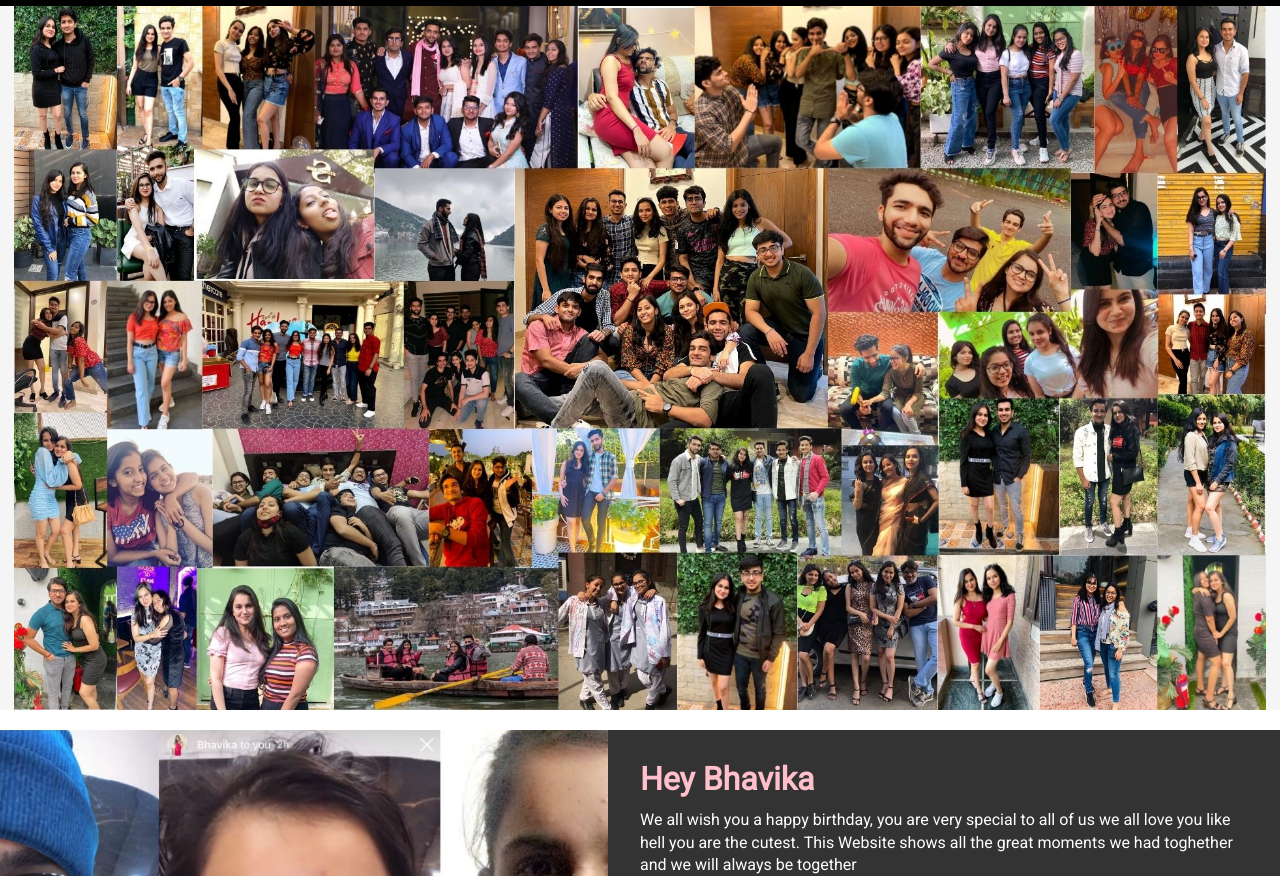
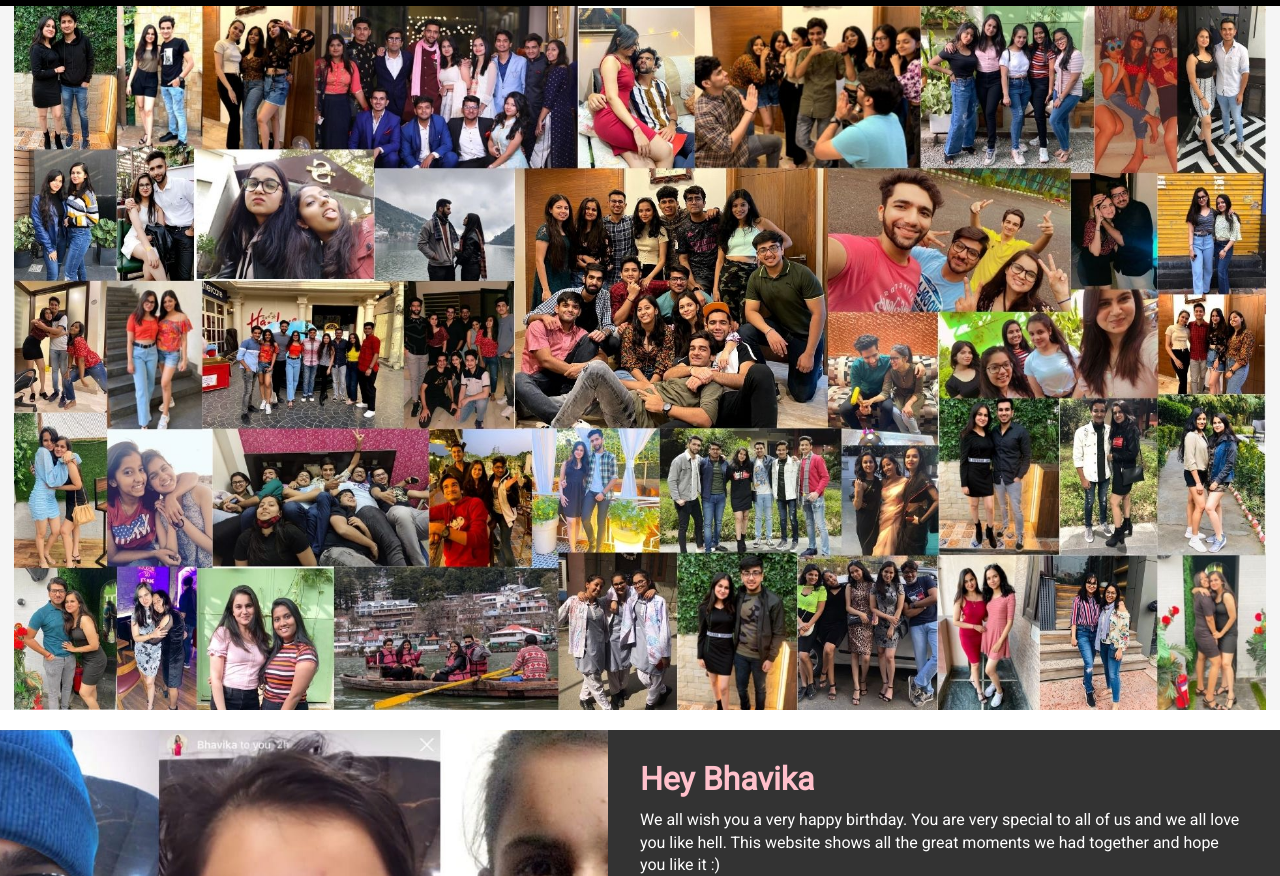
Before and after one commit to jatinjc99/BhavikaAttray, a plain HTML site: page index.html in a window 1280 px wide. Shown: the part 76-952 px from the top of the page. Drawn offline with Linux system fonts and the light colour scheme.

Commit message:
ALL FINAL

```diff
--- a/index.html
+++ b/index.html
@@ -59,7 +59,7 @@
                 <span style="color: pink;" class="text-primary">Hey Bhavika</span>
             </h2>
             <p>
-                We all wish you a happy birthday, you are very special to all of us we all love you like hell you are the cutest. This Website shows all the great moments we had toghether and we will always be together
+                We all wish you a very happy birthday. You are very special to all of us and we all love you like hell. This website shows all the great moments we had together and hope you like it :)
             </p><br>
             <button class="song-btn" id="play-song">Kripya yaha dabaye</button><br><br>
             <h2> <span style="color: pink;"> Songs  </span> For You</h2>
```
